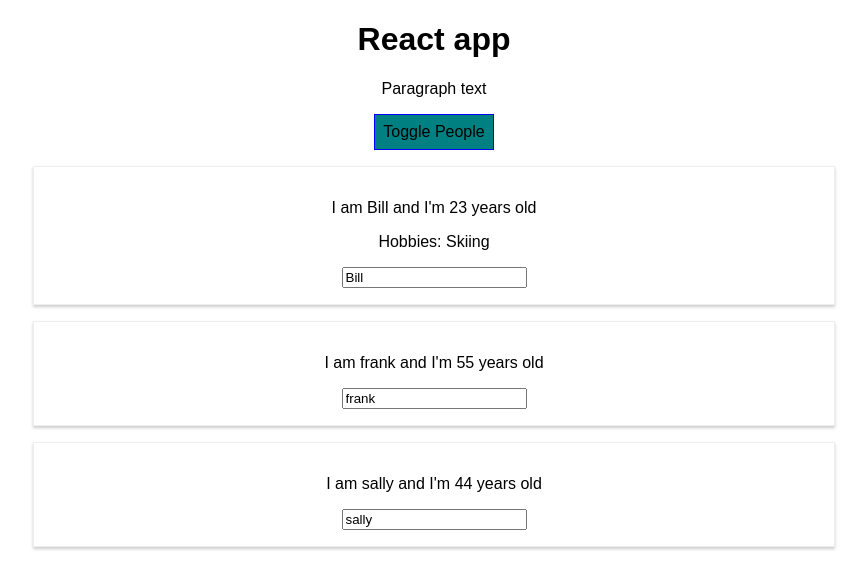
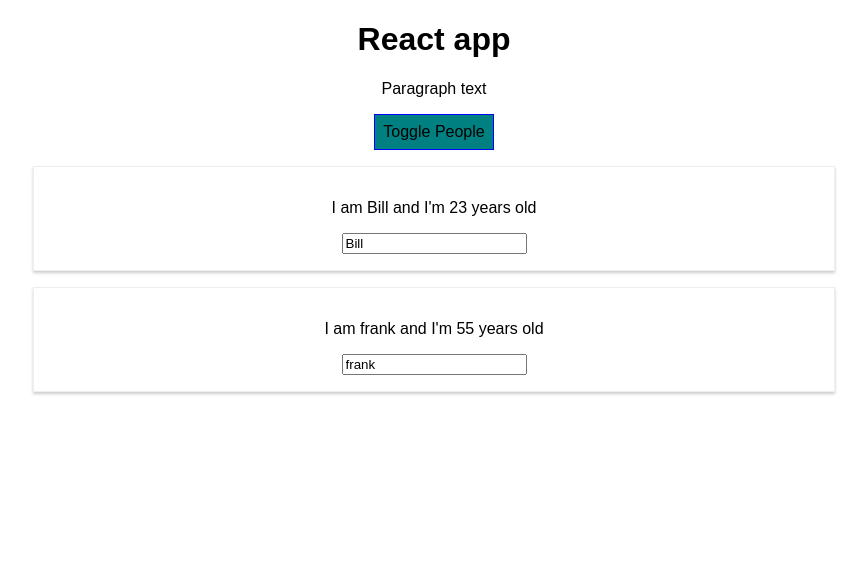
Before and after one commit to neilsatt/react-complete-guide, a React (Create React App) app: page / in a window 1280 px wide. Both pictures are taken after a click on the button "Toggle People". Shown: the top 588 px of the page, without its empty margins (206-1073 px from the left). Built offline with nearby package versions, Linux system fonts and the light colour scheme.

Commit message:
list update

```diff
--- a/src/App.js
+++ b/src/App.js
@@ -53,17 +53,16 @@ class App extends Component {
       padding: '8px'
     };
 
-    let people = null;
+    let persons = null;
+
     if(this.state.showPeople) {
-      people = (
-        <div >
-        <Person name={this.state.persons[0].name}
-                age={this.state.persons[0].age}
-                myClick={this.switchNamehandler.bind(this, 'REY')} >Hobbies: Skiing</Person>
-        <Person name={this.state.persons[1].name}
-                  age={this.state.persons[1].age}
-                changed={this.nameChangedHandler}/>
-        <Person name="sally" age="44"/>
+        persons = (
+          <div>
+              {this.state.persons.map(person => {
+                return <Person
+                name={person.name}
+                age={person.age}/>
+              })}
         </div>
       );
     }
@@ -77,7 +76,7 @@ class App extends Component {
         style={myStyle}
         onClick={this.togglePeopleHandler}>Toggle People
        </button>
-       {people}
+       {persons}
       </div>
     );
   }
```
Also changed, not shown: progress.txt.
